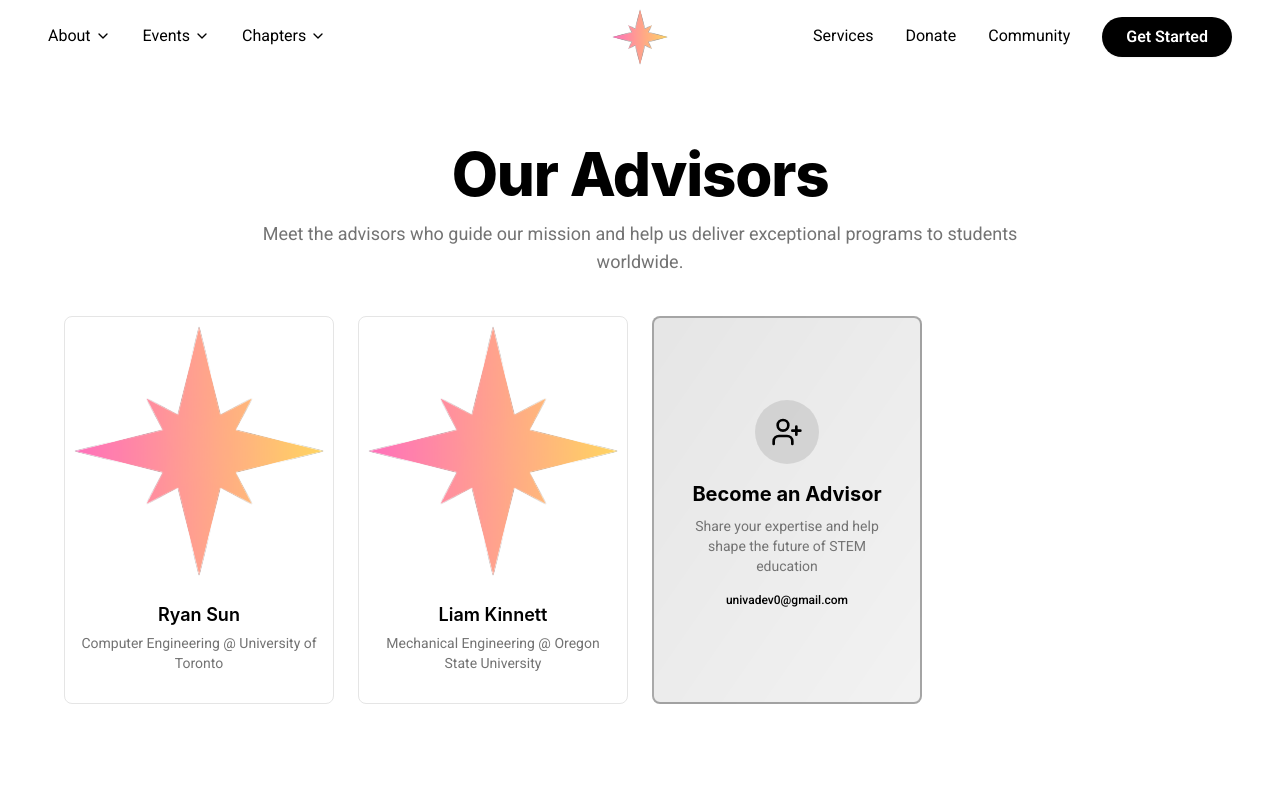
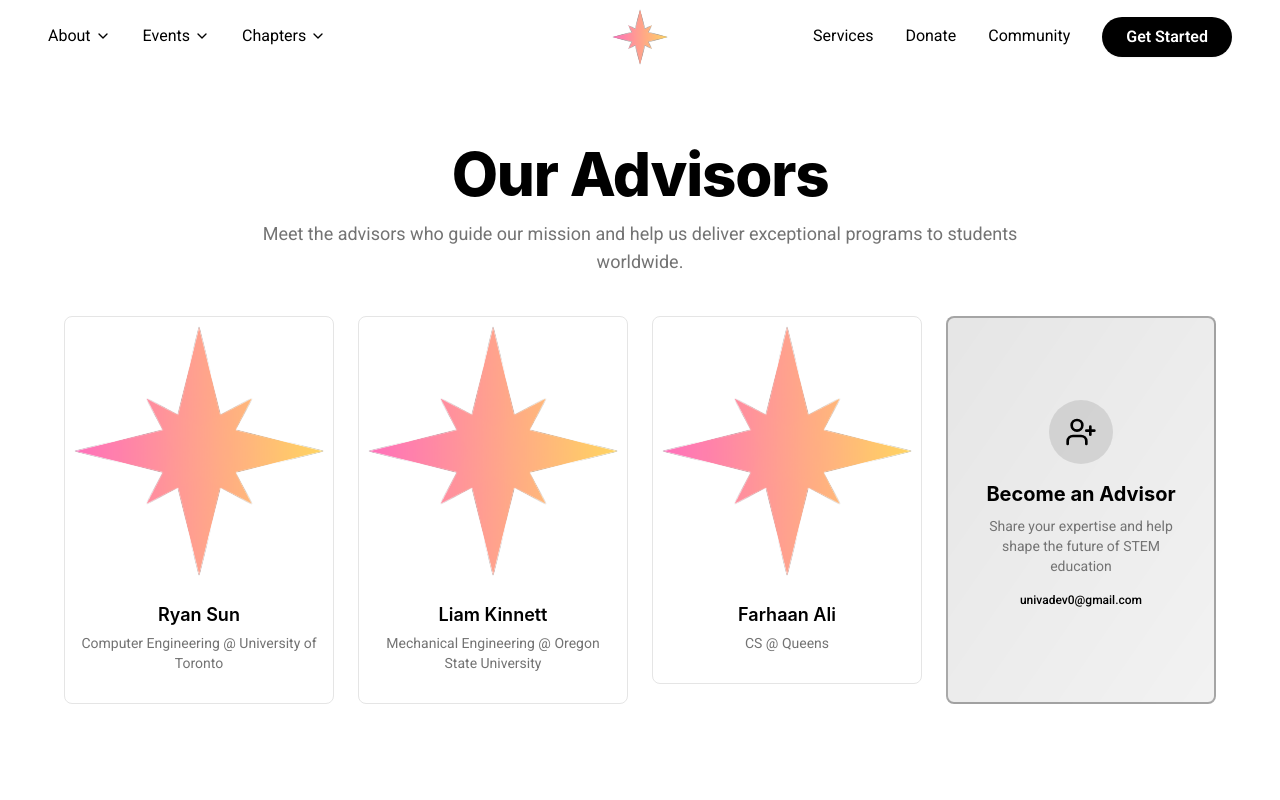
Before and after one commit to univadev/univadev.com, a Next.js app: page /advisors in a window 1280 px wide. Shown: the top 800 px of the page. Built offline with nearby package versions, Linux system fonts and the light colour scheme; a web font is replaced by a local one.

Commit message:
Add advisor

```diff
--- a/src/data/advisors.ts
+++ b/src/data/advisors.ts
@@ -18,4 +18,10 @@ export const advisors: Advisor[] = [
     image: "/univadev.svg",
     linkedin: "https://www.linkedin.com/in/liam-kinnett-29860532b/",
   },
+  {
+    name: "Farhaan Ali",
+    role: "CS @ Queens",
+    image: "/univadev.svg",
+    linkedin: "https://www.linkedin.com/in/farhaan-ali/",
+  },
 ];
```
